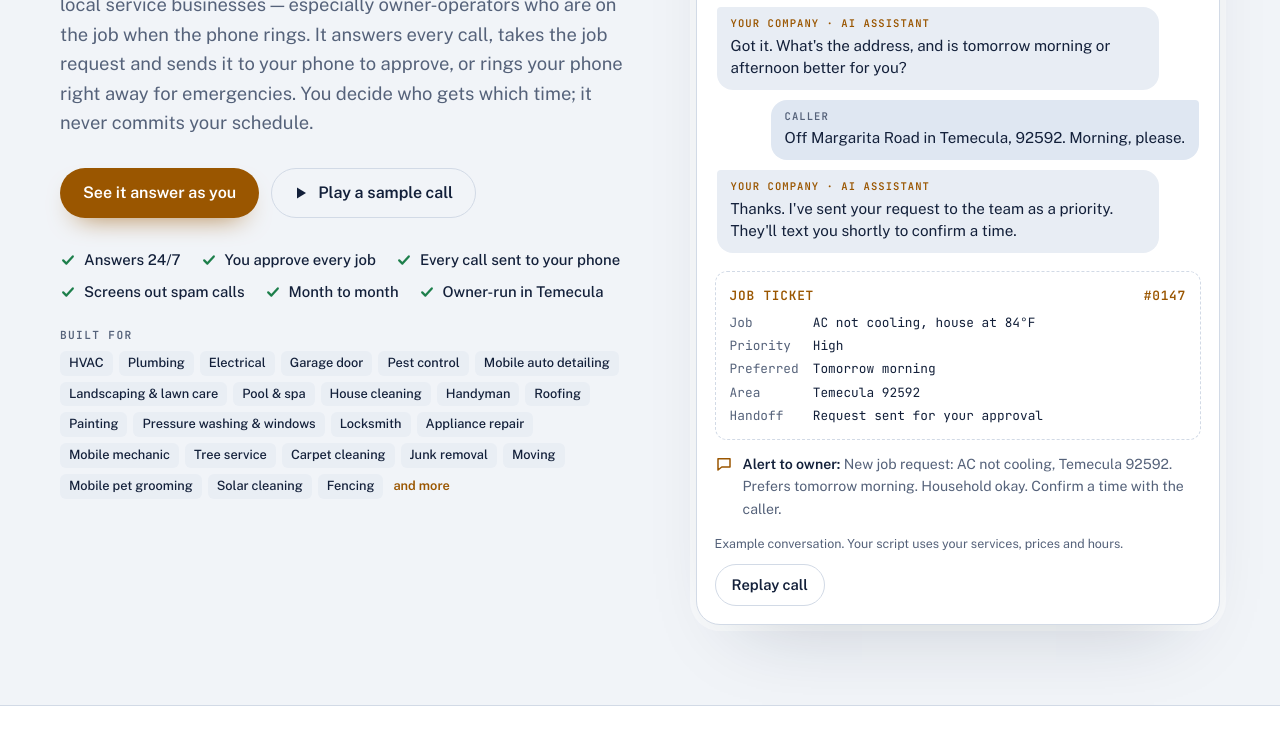
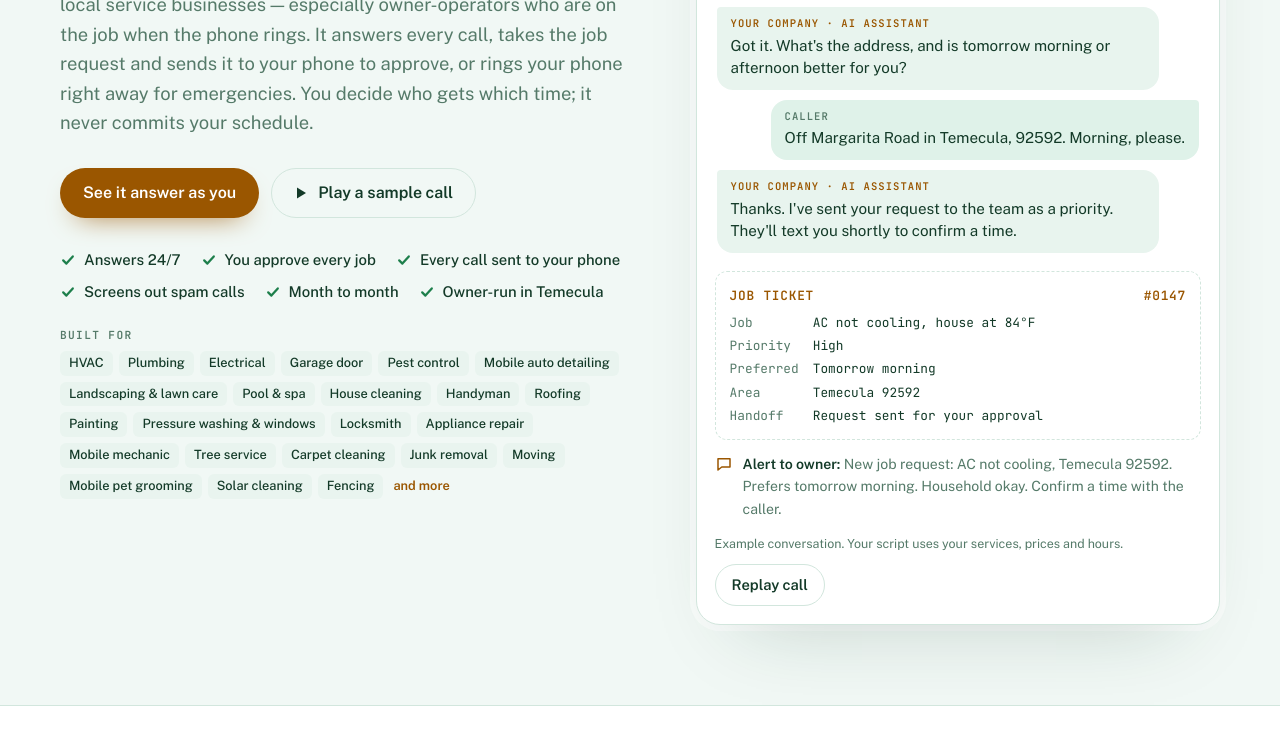
Before and after one commit to oldvinestudio/oldvinefrontdesk-site, a plain HTML site: page index.html in a window 1280 px wide. Shown: the part 674-1424 px from the top of the page. Drawn offline with nearby package versions, Linux system fonts and the light colour scheme.

Commit message:
Change site background from navy to dark green

```diff
--- a/index.html
+++ b/index.html
@@ -6,8 +6,8 @@
 <style>
 /* Layout: sticky dusk header; hero split (thesis left, live sample call right); then calm full-width bands, content column 1160px. Dark-first: wine country after dark, one warm light still on. */
 :root{
-  --bg:#0E1726; --surface:#152238; --surface-2:#1C2C47; --line:#2A3C5B; --fg:#EEF1F6; --muted:#9EACC3;
-  --amber:#F4B24A; --on-amber:#1C1305; --glow:rgba(244,178,74,.22); --ok:#74D3A0; --caller:#24365A;
+  --bg:#0E261B; --surface:#153828; --surface-2:#1C4733; --line:#2A5B44; --fg:#EEF6F2; --muted:#9EC3B2;
+  --amber:#F4B24A; --on-amber:#1C1305; --glow:rgba(244,178,74,.22); --ok:#74D3A0; --caller:#245A41;
   --display:"Bricolage Grotesque","Avenir Next","Segoe UI",system-ui,sans-serif;
   --body:"Public Sans","Segoe UI",system-ui,-apple-system,sans-serif;
   --mono:"JetBrains Mono",ui-monospace,"SFMono-Regular",Menlo,Consolas,monospace;
@@ -16,14 +16,14 @@
 }
 @media (prefers-color-scheme: light){
   :root:not([data-theme="dark"]){
-    --bg:#F1F4F8; --surface:#FFFFFF; --surface-2:#E8EDF4; --line:#D2DAE6; --fg:#13203A; --muted:#55627A;
-    --amber:#9A5600; --on-amber:#FFFFFF; --glow:rgba(226,140,20,.18); --ok:#1D7F4B; --caller:#DFE7F2;
+    --bg:#F1F8F5; --surface:#FFFFFF; --surface-2:#E8F4EE; --line:#D2E6DD; --fg:#133A28; --muted:#557A69;
+    --amber:#9A5600; --on-amber:#FFFFFF; --glow:rgba(226,140,20,.18); --ok:#1D7F4B; --caller:#DFF2E9;
     color-scheme:light;
   }
 }
 :root[data-theme="light"]{
-  --bg:#F1F4F8; --surface:#FFFFFF; --surface-2:#E8EDF4; --line:#D2DAE6; --fg:#13203A; --muted:#55627A;
-  --amber:#9A5600; --on-amber:#FFFFFF; --glow:rgba(226,140,20,.18); --ok:#1D7F4B; --caller:#DFE7F2;
+  --bg:#F1F8F5; --surface:#FFFFFF; --surface-2:#E8F4EE; --line:#D2E6DD; --fg:#133A28; --muted:#557A69;
+  --amber:#9A5600; --on-amber:#FFFFFF; --glow:rgba(226,140,20,.18); --ok:#1D7F4B; --caller:#DFF2E9;
   color-scheme:light;
 }
 html{scroll-behavior:smooth}
@@ -301,9 +301,9 @@ footer{padding-block:48px;border-top:1px solid var(--line);color:var(--muted);fo
 .chip:hover{border-color:var(--amber);color:var(--fg)}
 .chip[aria-pressed="true"]:hover{color:var(--on-amber)}
 .chip-select{min-height:38px}
-:root{--shadow:rgba(3,8,18,.6)}
-@media (prefers-color-scheme: light){:root:not([data-theme="dark"]){--shadow:rgba(19,32,58,.22)}}
-:root[data-theme="light"]{--shadow:rgba(19,32,58,.22)}
+:root{--shadow:rgba(3,14,9,.6)}
+@media (prefers-color-scheme: light){:root:not([data-theme="dark"]){--shadow:rgba(19,58,40,.22)}}
+:root[data-theme="light"]{--shadow:rgba(19,58,40,.22)}
 .call{box-shadow:0 40px 80px -44px var(--shadow),0 0 0 6px color-mix(in srgb,var(--surface) 55%,transparent)}
 input[type=text],input[type=email],input[type=tel],input[type=number],select{min-height:48px}
 input:focus,select:focus,textarea:focus{outline:none;border-color:var(--amber);box-shadow:0 0 0 3px var(--glow)}
```
